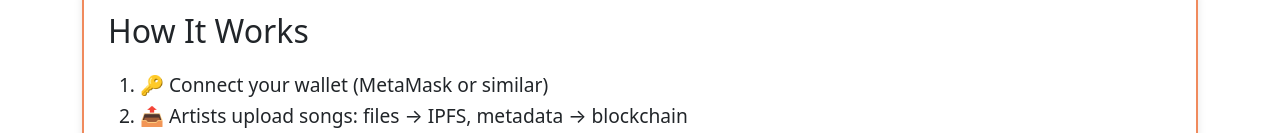
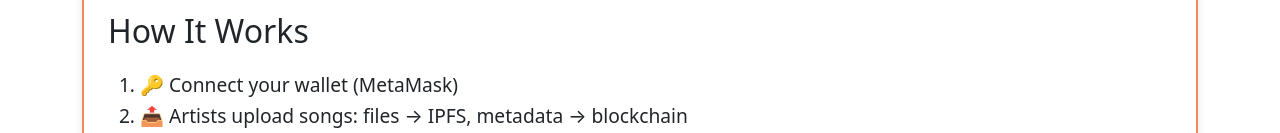
Before and after one commit to rezmayyy/DecentralizedMusicApp, a React (Create React App) app: page / in a window 1280 px wide. Shown: the part 494-627 px from the top of the page. Built offline with nearby package versions, Linux system fonts and the light colour scheme.

Commit message:
UPDATE - LAST COMMIT ADDED WELCOMEPAGE AND EDITED OTHER FILES

```diff
--- a/src/pages/WelcomePage.jsx
+++ b/src/pages/WelcomePage.jsx
@@ -44,7 +44,7 @@ export default function WelcomePage() {
         <Row>
           <Col md={8}>
             <ol>
-              <li>🔑 Connect your wallet (MetaMask or similar)</li>
+              <li>🔑 Connect your wallet (MetaMask)</li>
               <li>📤 Artists upload songs: files → IPFS, metadata → blockchain</li>
               <li>💲 Set a price & define revenue splits for collaborators</li>
               <li>🎧 Buyers browse & purchase tracks securely via Web3</li>
```
